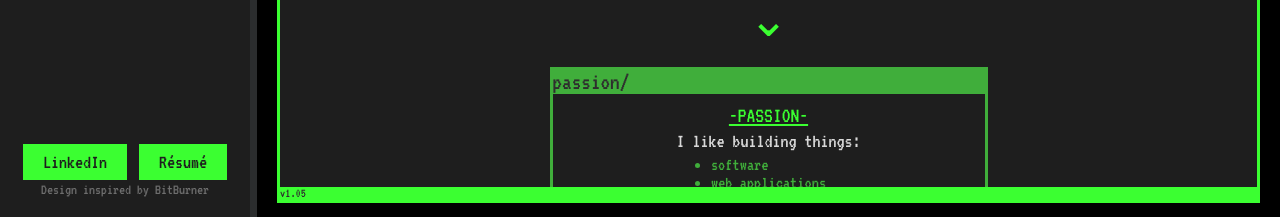
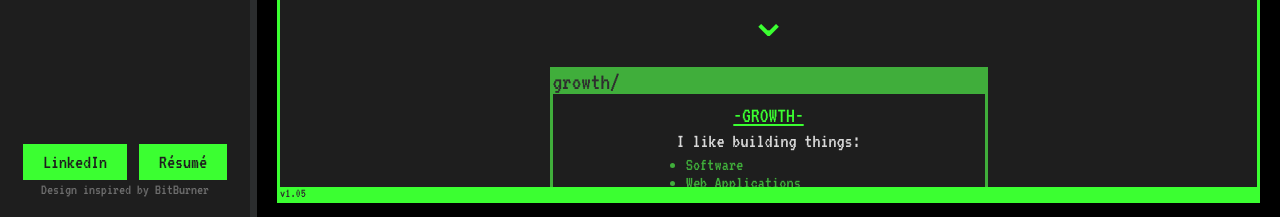
Before and after one commit to XavierPim/porto_folio, a React (Create React App) app: page /home in a window 1280 px wide. Shown: the part 583-800 px from the top of the page. Built offline with nearby package versions, Linux system fonts and the light colour scheme; grey boxes are pictures that could not be loaded.

Commit message:
update text

```diff
--- a/src/content/text content/home-text.js
+++ b/src/content/text content/home-text.js
@@ -15,23 +15,23 @@ const HomeContent = [
 		link: "",
 	},
 	{
-		window: "passion/",
-		title: "-PASSION-",
+		window: "growth/",
+		title: "-GROWTH-",
 		subtitle: ["I like building things:"],
 		info: "",
 		ascii:"",
 		image: leet,
-		text: ["software","web applications","teams"],
+		text: ["Software","Web Applications","Teams","Current LeetCode stats:"],
 		link: "",
 	},
 	{
 		window: "coding/",
 		title: "-CODING-",
-		subtitle: ["A full-stack developer in multiple languages."],
+		subtitle: ["- A full-stack developer in multiple languages."," - Recent grad with 5 medium-sized projects"],
 		info: "",
 		ascii:"",
 		image: gitStats,
-		text: "Recent graduate but already have done 5 medium-sized projects.",
+		text: "Current Github stats",
 		link: "",
 	},
 	{
```
